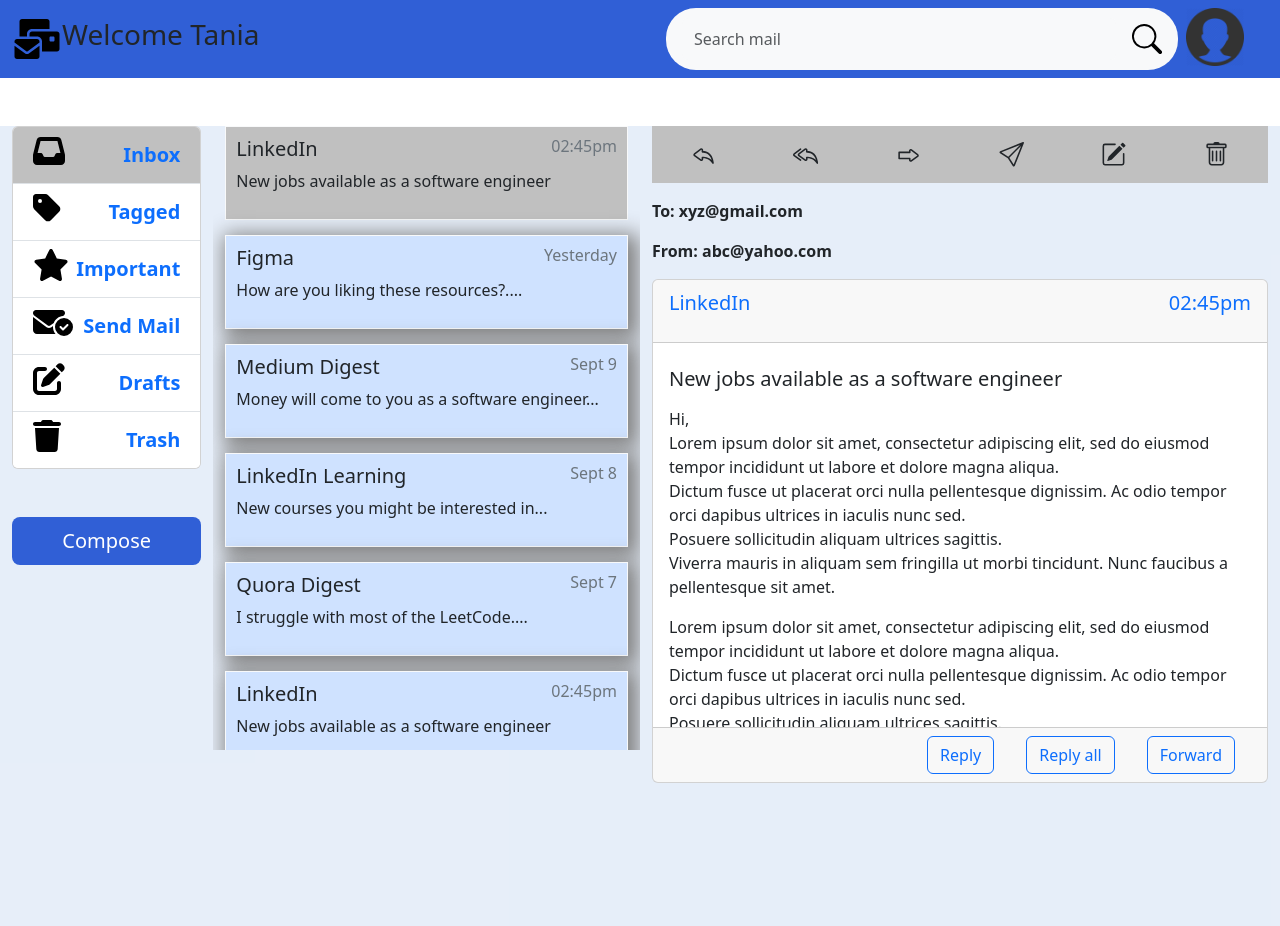
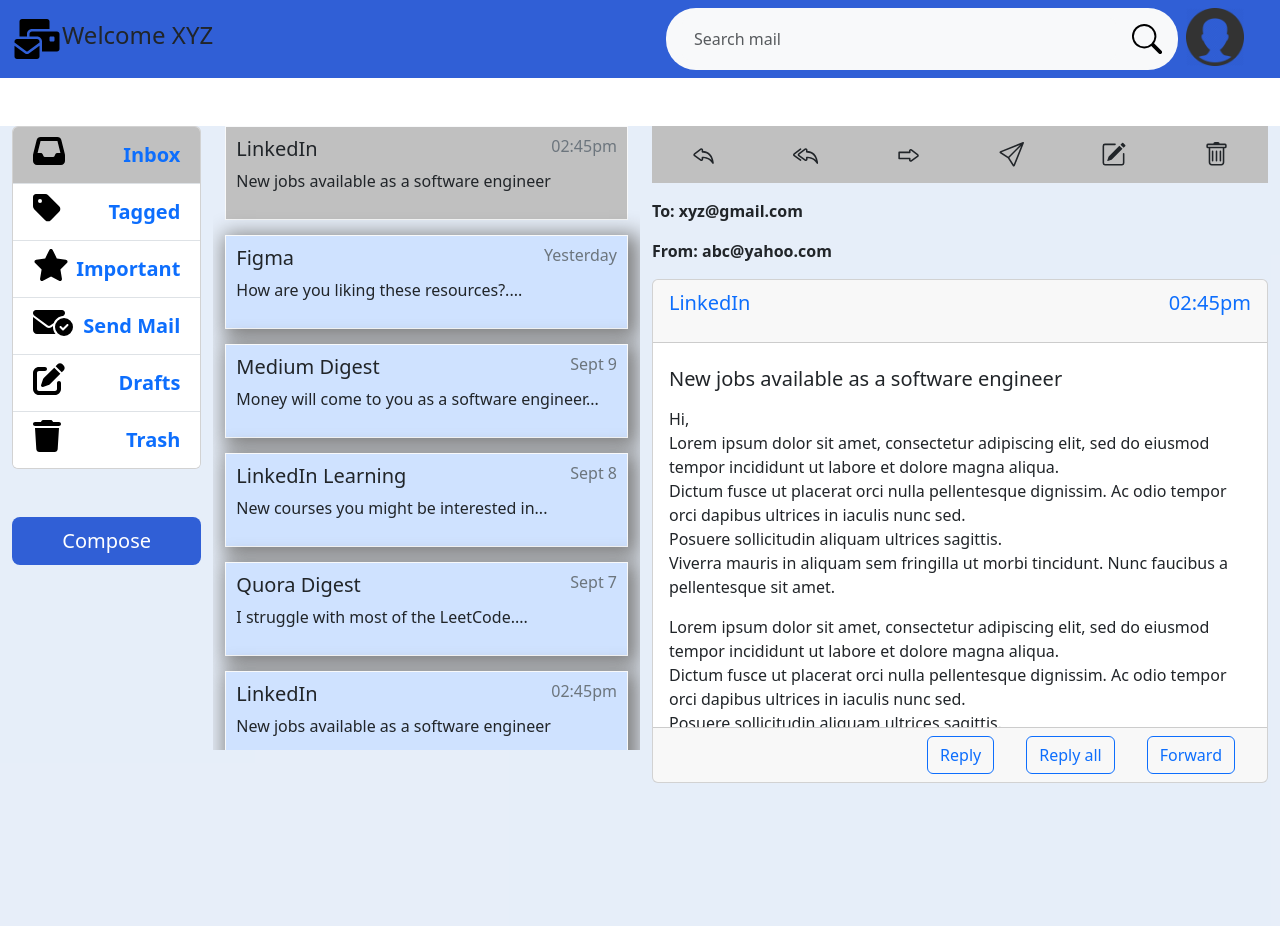
Before and after one commit to camper2018/Responsive-email-template, a plain HTML site: page index.html in a window 1280 px wide. Drawn offline with nearby package versions, Linux system fonts and the light colour scheme.

Commit message:
Change username in the header

```diff
--- a/index.html
+++ b/index.html
@@ -33,7 +33,7 @@
                                             viewBox="0 0 640 512"><!--! Font Awesome Free 6.4.2 by @fontawesome - https://fontawesome.com License - https://fontawesome.com/license (Commercial License) Copyright 2023 Fonticons, Inc. -->
                                             <path
                                                 d="M128 0C110.3 0 96 14.3 96 32V224h96V192c0-35.3 28.7-64 64-64H480V32c0-17.7-14.3-32-32-32H128zM256 160c-17.7 0-32 14.3-32 32v32h96c35.3 0 64 28.7 64 64V416H576c17.7 0 32-14.3 32-32V192c0-17.7-14.3-32-32-32H256zm240 64h32c8.8 0 16 7.2 16 16v32c0 8.8-7.2 16-16 16H496c-8.8 0-16-7.2-16-16V240c0-8.8 7.2-16 16-16zM64 256c-17.7 0-32 14.3-32 32v13L187.1 415.9c1.4 1 3.1 1.6 4.9 1.6s3.5-.6 4.9-1.6L352 301V288c0-17.7-14.3-32-32-32H64zm288 84.8L216 441.6c-6.9 5.1-15.3 7.9-24 7.9s-17-2.8-24-7.9L32 340.8V480c0 17.7 14.3 32 32 32H320c17.7 0 32-14.3 32-32V340.8z" />
-                                        </svg> Welcome Tania</h4>
+                                        </svg>Welcome XYZ</h4>
                                     <button type="button" class="btn-close text-reset" data-bs-dismiss="offcanvas"
                                         aria-label="Close"></button>
                                 </div>
@@ -101,7 +101,7 @@
                         </div>
                         <!-- welcome username message for desktop only view -->
                         <div class="d-none d-xl-block text-dark">
-                            <h3>Welcome Tania</h3>
+                            <h4>Welcome XYZ</h4>
                         </div>
                     </div>
                 </div>
```
